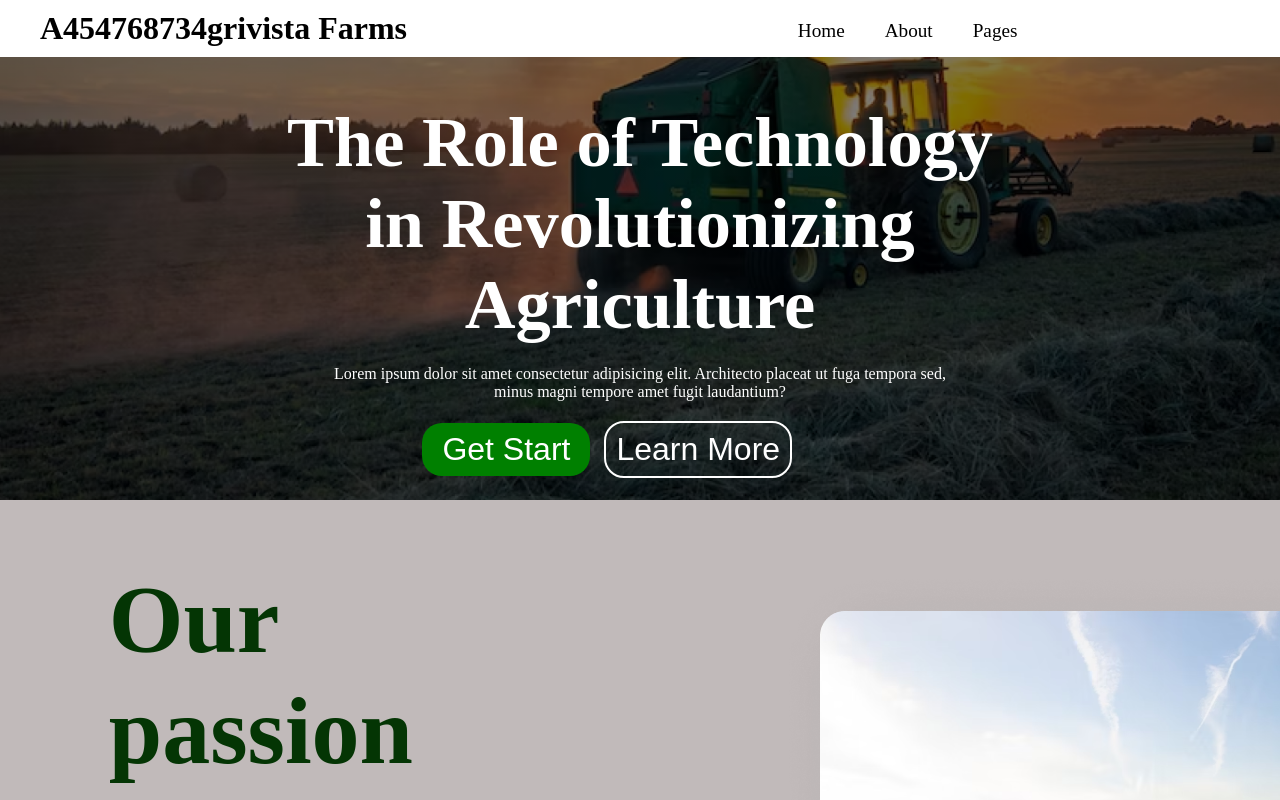
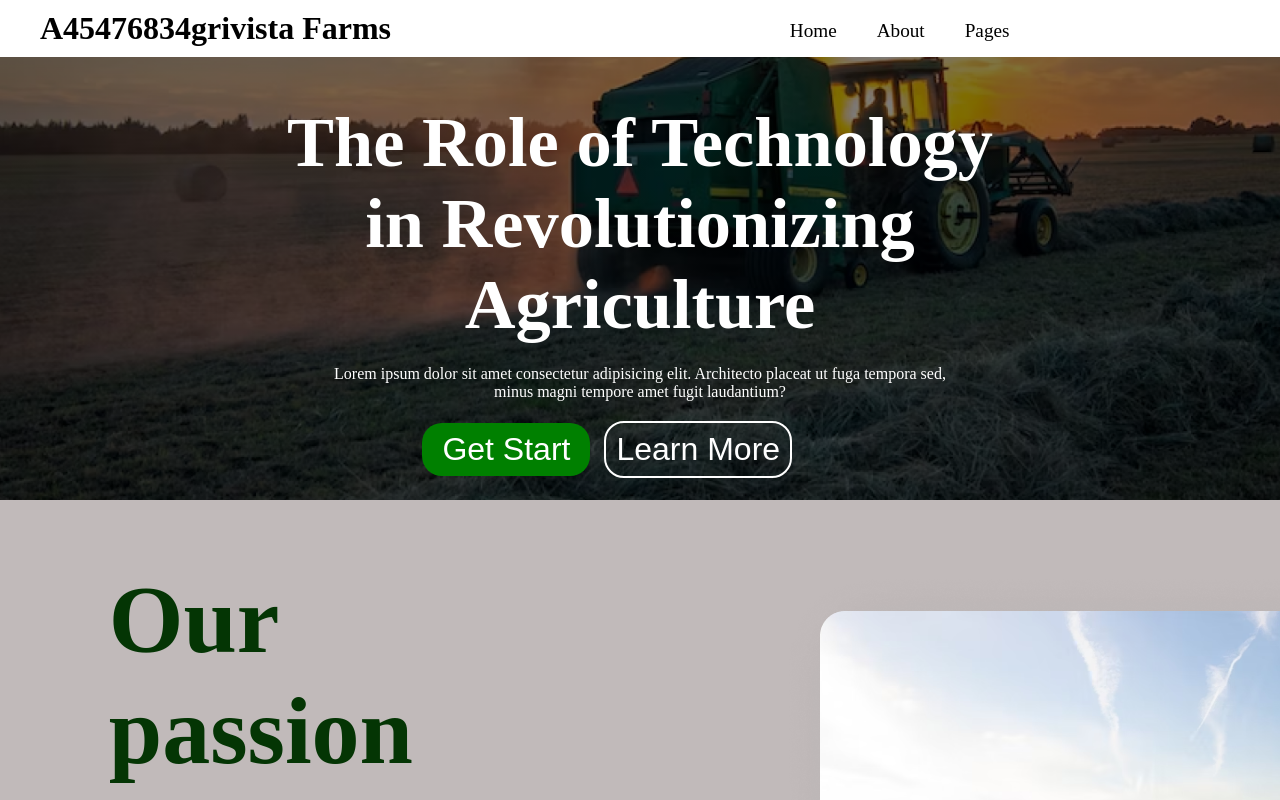
Before and after one commit to Ceyni-hussein/Aggresive-Farms, a plain HTML site: page index.html in a window 1280 px wide. Shown: the top 800 px of the page. Drawn offline with Linux system fonts and the light colour scheme.

Commit message:
Update index.html
Css

```diff
--- a/index.html
+++ b/index.html
@@ -10,7 +10,7 @@
 <body>
     <div class="header">
         <div class="Logo">
-        <h1>A454768734grivista Farms</h1>
+        <h1>A45476834grivista Farms</h1>
     </div>
         <ul>
             <li>Home</li>
```
